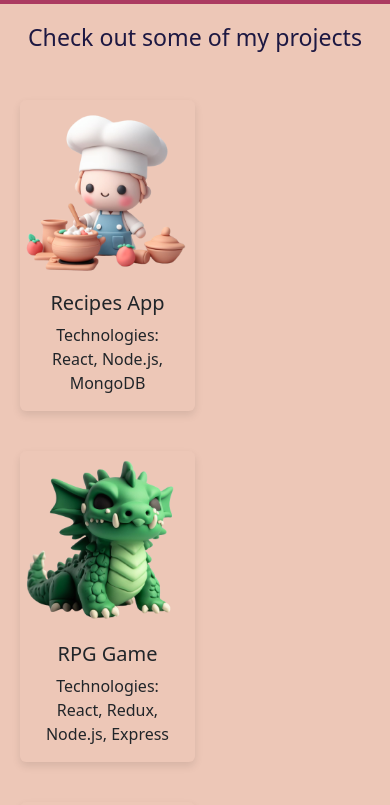
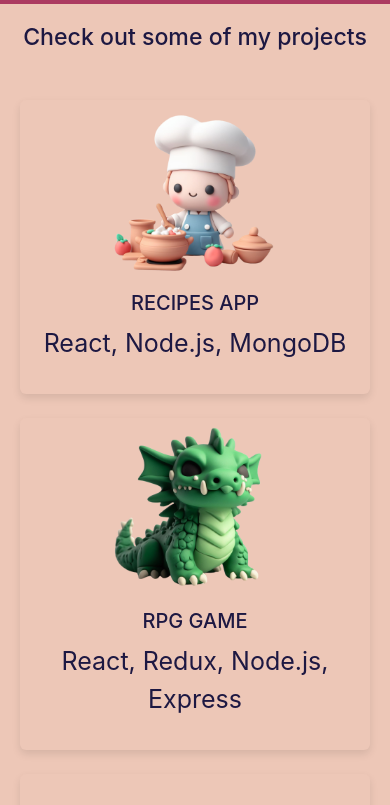
Before and after one commit to thiesac/portfolio, a React (Create React App) app: page / in a window 390 px wide. Shown: the part 1136-1941 px from the top of the page. Built offline with nearby package versions, Linux system fonts and the light colour scheme.

Commit message:
fix(projects): card responsiveness

```diff
--- a/src/App.js
+++ b/src/App.js
@@ -1,6 +1,4 @@
 import './App.css';
-// import { Route, Switch, BrowserRouter } from 'react-router-dom';
-import 'bootstrap/dist/css/bootstrap.min.css';
 import Home from './pages/Home/Home';
 
 
--- a/src/components/Card/ProjectCard.css
+++ b/src/components/Card/ProjectCard.css
@@ -1,12 +1,30 @@
 .project-card {
-    width: 50%;
     background-color: #EDC7B7;
     border: none;
     box-shadow: 0 4px 8px rgba(0, 0, 0, 0.1);
     transition: transform 0.3s;
     margin-bottom: 1rem;
+    display: flex;
+    flex-direction: column;
+    height: 100%;
 }
 
 .project-card:hover {
     transform: scale(1.05);
 }
+
+.card-img {
+    width: 50%;
+    object-fit: cover;
+}
+
+.card-title {
+    color: #1d1842;
+    margin-bottom: 10px;
+    text-transform: uppercase;
+}
+
+.card-text {
+  font-size: 25px;
+  color: #1d1842;
+}
--- a/src/components/Card/ProjectCard.jsx
+++ b/src/components/Card/ProjectCard.jsx
@@ -10,16 +10,16 @@ function ProjectCard({ project }) {
             rel="noopener noreferrer"
             style={ { textDecoration: 'none' } }
         >
-            <Card className="project-card" id={ `card-${project.name}` }>
+            <Card className="project-card">
                 <Card.Img
-                    // style={{ width: '200px'}}
+                    className="card-img mx-auto"
                     src={ project.image }
                     alt={ project.name }
                 />
-                <Card.Body>
-                    <Card.Title>{ project.name }</Card.Title>
-                    <Card.Text>
-                        Technologies: { project.technologies }
+                <Card.Body className="card-body">
+                    <Card.Title className="card-title">{ project.name }</Card.Title>
+                    <Card.Text className="card-text">
+                        { project.technologies }
                     </Card.Text>
                 </Card.Body>
             </Card>
--- a/src/index.js
+++ b/src/index.js
@@ -1,5 +1,6 @@
 import React from 'react';
 import ReactDOM from 'react-dom/client';
+import 'bootstrap/dist/css/bootstrap.min.css';
 import './index.css';
 import App from './App';
 import reportWebVitals from './reportWebVitals';
--- /dev/null
+++ b/src/pages/Projects/Projects.css
@@ -0,0 +1,5 @@
+.projects-container {
+    background-color: #EDC7B7;
+    padding: 20px;
+    min-height: 80vh;
+}
--- a/src/pages/Projects/Projects.jsx
+++ b/src/pages/Projects/Projects.jsx
@@ -3,18 +3,13 @@ import projects from './ProjectsList';
 import { Row } from 'react-bootstrap';
 import ProjectCard from '../../components/Card/ProjectCard';
 import Col from 'react-bootstrap/Col';
+import './Projects.css';
 
 
 function Projects() {
     return (
-        <div
-            style={ {
-                backgroundColor: '#EDC7B7',
-                padding: '20px',
-                minHeight: '80vh',
-            } }
-        >
-            <Row className="g-4">
+        <div className="projects-container">
+            <Row className="g-4 mx-md-auto">
                 <h3 style={ { color: '#1D1842' } } className="mb-4 text-center">
                     Check out some of my projects
                 </h3>
@@ -22,16 +17,17 @@ function Projects() {
                     <Col
                         key={ index }
                         xs={ 12 } // full width on extra-small screens
-                        md={ 6 } // half width on medium screens
-                        lg={ 4 } // one-third width on large screens
+                        md={ 6 }  // half width on medium screens
+                        lg={ 4 }  // one-third width on large screens
                     >
                         <ProjectCard project={ project } />
                     </Col>
                 )) }
             </Row>
-
         </div>
     );
 }
 
+
+
 export default Projects;
```
